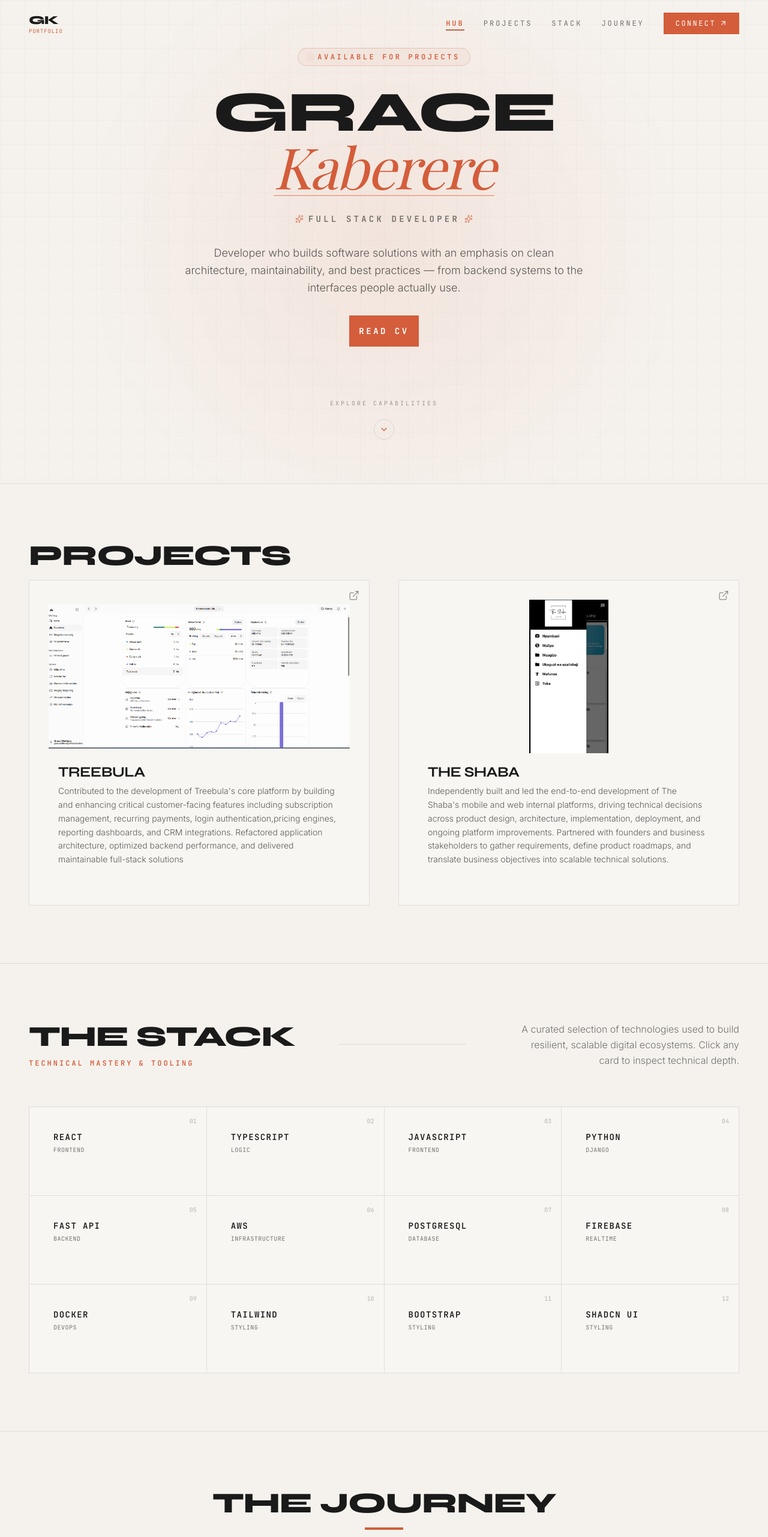
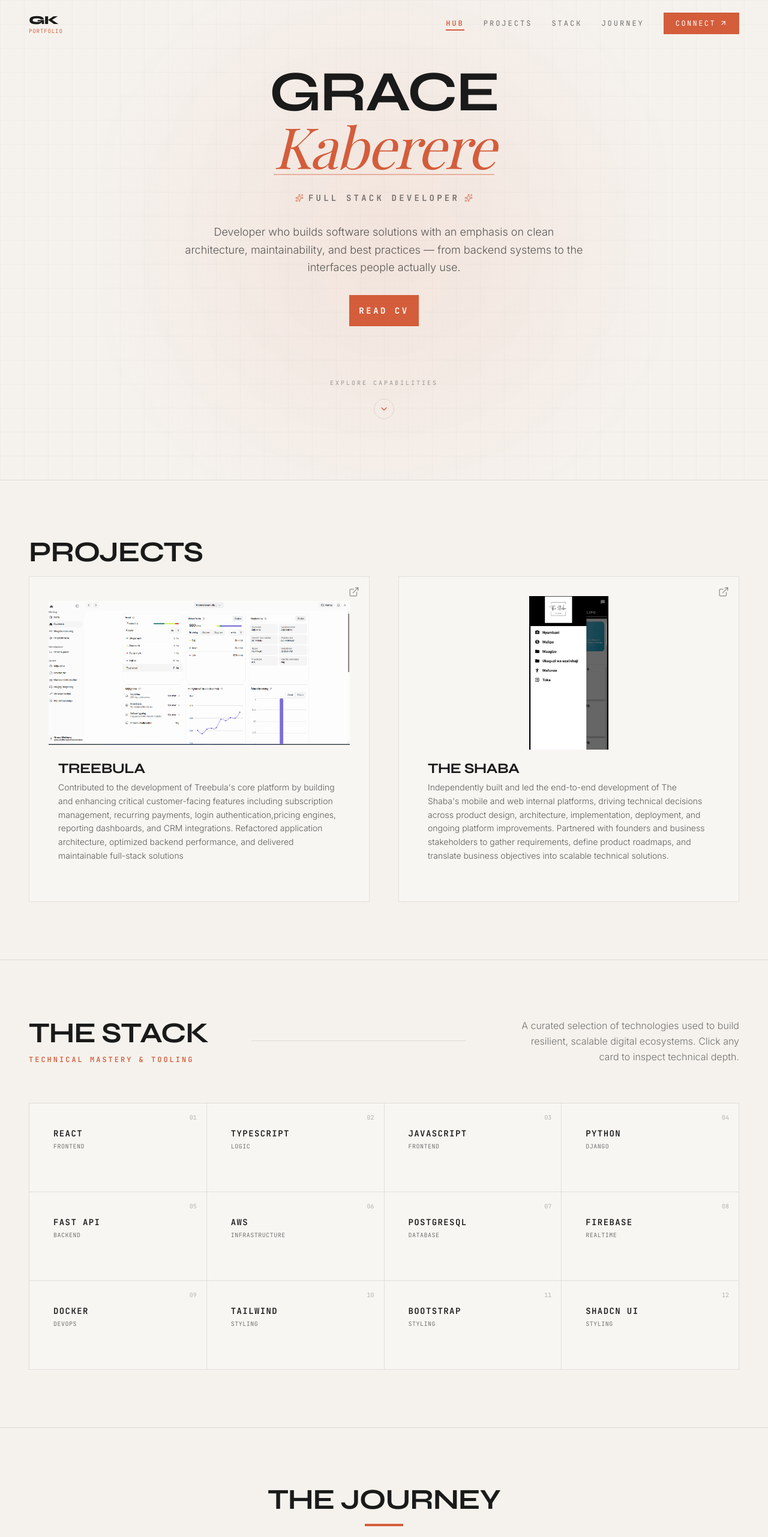
Before and after one commit to KaberereG/Portfolio, a Next.js app: page / in a window 1280 px wide. Shown: the top 2563 px of the page at 60% size. Built offline with nearby package versions, Linux system fonts and the light colour scheme; a web font is replaced by a local one.

Commit message:
Change from extrabold to bold

```diff
--- a/src/app/components/Hero.tsx
+++ b/src/app/components/Hero.tsx
@@ -65,7 +65,7 @@ export default function Hero() {
         className="relative z-10 space-y-8 max-w-5xl w-full flex flex-col items-center"
       >
         {/* Availability Capsule */}
-        <motion.div
+        {/* <motion.div
           variants={itemVariants}
           className="inline-flex items-center gap-2 py-1.5 px-4 border border-primary/25 rounded-full bg-primary/5 hover:border-primary/40 transition-all"
         >
@@ -73,11 +73,11 @@ export default function Hero() {
           <span className="font-mono text-[10px] md:text-xs uppercase tracking-[0.3em] text-primary font-semibold">
             Available for projects
           </span>
-        </motion.div>
+        </motion.div> */}
 
         {/* Big Headline in Playfair Display (Serif) & Syne */}
         <motion.div variants={itemVariants} className="space-y-4">
-          <h1 className="font-syne text-5xl sm:text-7xl md:text-[95px] font-extrabold tracking-tight text-[#1A1A1A] leading-[0.95] select-none uppercase">
+          <h1 className="font-syne text-5xl sm:text-7xl md:text-[95px] font-bold tracking-tight text-[#1A1A1A] leading-[0.95] select-none uppercase">
             Grace
             <br />
             <span className="font-display italic font-normal text-primary relative inline-block normal-case">
--- a/src/app/components/Journey.tsx
+++ b/src/app/components/Journey.tsx
@@ -28,7 +28,7 @@ export default function Journey() {
       <div className="max-w-7xl mx-auto px-6 md:px-12 relative z-10">
         {/* Section Header */}
         <div className="text-center mb-24">
-          <h2 className="font-syne text-4xl md:text-5xl font-extrabold text-[#1A1A1A] mb-4 uppercase tracking-tight">
+          <h2 className="font-syne text-4xl md:text-5xl font-bold text-[#1A1A1A] mb-4 uppercase tracking-tight">
             The Journey
           </h2>
           <div className="w-16 h-1 bg-primary mx-auto" />
--- a/src/app/components/ProjectWizard.tsx
+++ b/src/app/components/ProjectWizard.tsx
@@ -121,7 +121,7 @@ export default function ProjectWizard() {
               exit={{ opacity: 0, y: -20 }}
               className="space-y-8 py-12"
             >
-              <h2 className="font-syne text-3xl sm:text-4xl md:text-5xl font-extrabold text-[#1A1A1A] tracking-tight">
+              <h2 className="font-syne text-3xl sm:text-4xl md:text-5xl font-bold text-[#1A1A1A] tracking-tight">
                 Ready to build something <span className="font-display italic font-normal text-primary">lasting?</span>
               </h2>
               <p className="font-sans text-[#1A1A1A]/60 text-sm md:text-base max-w-md mx-auto font-light leading-relaxed">
--- a/src/app/components/Projects.tsx
+++ b/src/app/components/Projects.tsx
@@ -8,7 +8,7 @@ export default function Projects() {
     return (
         <section id="projects" className="py-24 border-t border-[#1A1A1A]/10 bg-transparent overflow-hidden relative">
             <div className="max-w-7xl mx-auto px-6 md:px-12">
-                <h2 className="font-syne text-4xl md:text-5xl font-extrabold text-[#1A1A1A] mb-4 uppercase tracking-tight">Projects</h2>
+                <h2 className="font-syne text-4xl md:text-5xl font-bold text-[#1A1A1A] mb-4 uppercase tracking-tight">Projects</h2>
                 <div className="grid grid-cols-1 md:grid-cols-2 lg:grid-cols-2 gap-12">
                     {/* Project items will be mapped here */}
                     {PROJECTS.map((project) => (
--- a/src/app/components/Stack.tsx
+++ b/src/app/components/Stack.tsx
@@ -13,7 +13,7 @@ export default function Stack() {
         {/* Section Header */}
         <div className="flex flex-col md:flex-row justify-between items-start md:items-end mb-16 gap-6">
           <div className="space-y-3">
-            <h2 className="font-syne text-4xl md:text-5xl font-extrabold uppercase text-[#1A1A1A] tracking-tight">
+            <h2 className="font-syne text-4xl md:text-5xl font-bold uppercase text-[#1A1A1A] tracking-tight">
               The Stack
             </h2>
             <p className="font-mono text-xs uppercase tracking-[0.25em] text-primary font-semibold">
```
